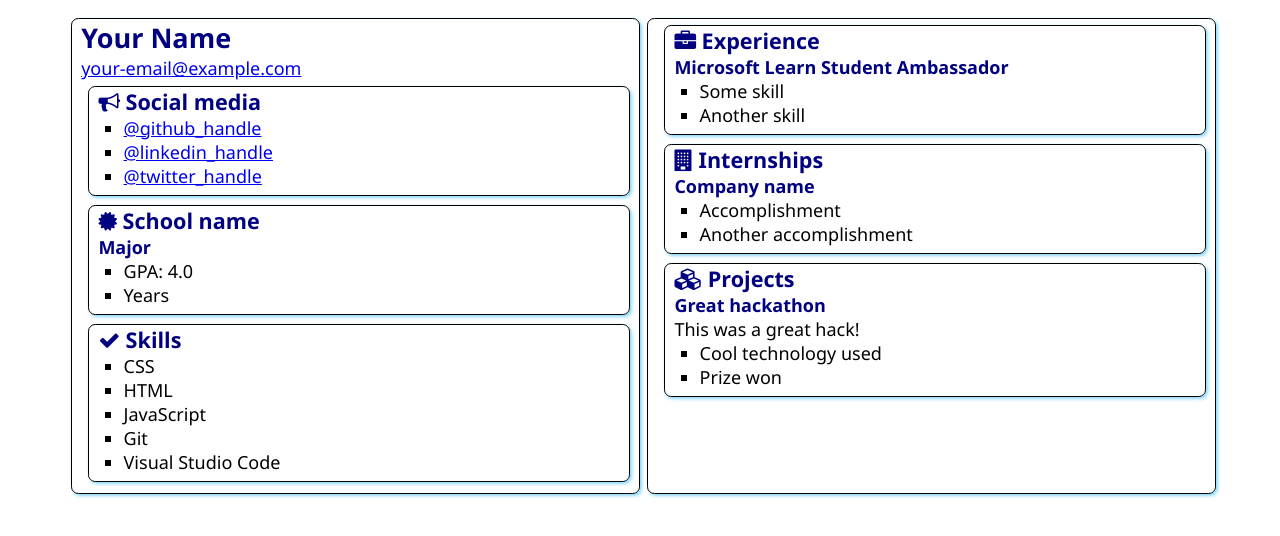
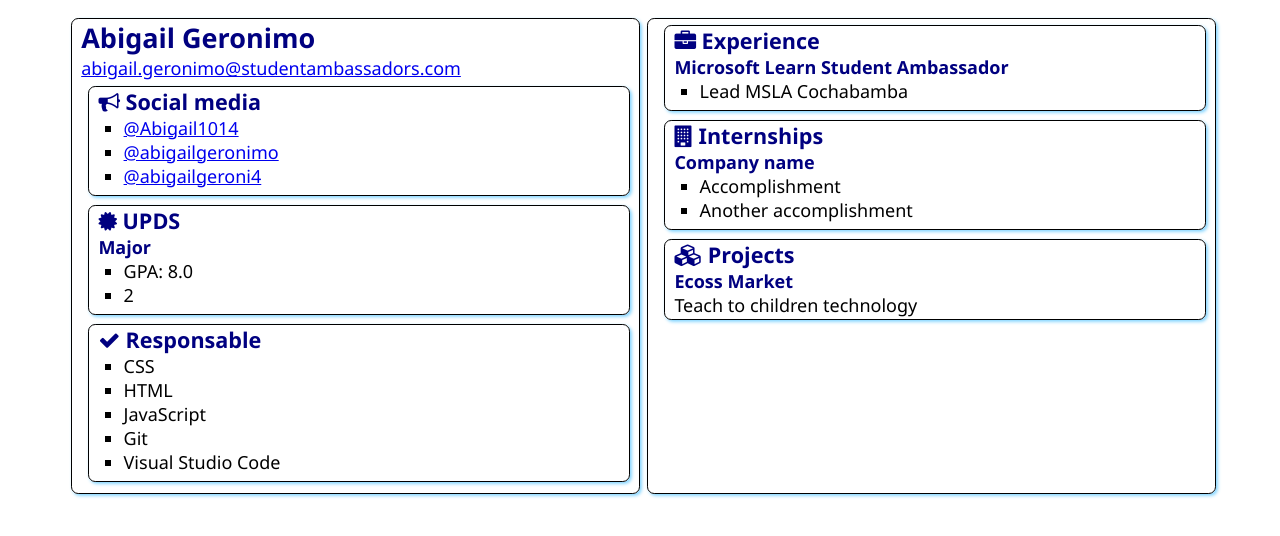
Before and after one commit to Abigail1014/-SATechnicalOnboarding, a plain HTML site: page src/index.html in a window 1280 px wide. Drawn offline with Linux system fonts and the light colour scheme.

Commit message:
Update index.html
Last changes

```diff
--- a/src/index.html
+++ b/src/index.html
@@ -12,8 +12,8 @@
 <body>
     <main>
         <article class="box">
-            <h1>Your Name</h1>
-            <div><a href="mailto:your.email@example.com">your-email@example.com</a></div>
+            <h1>Abigail Geronimo</h1>
+            <div><a href="mailto:abigail.geronimo@studentambassadors.com">abigail.geronimo@studentambassadors.com</a></div>
 
             <section class="box">
                 <h2>
@@ -21,9 +21,9 @@
                     Social media
                 </h2>
                 <ul>
-                    <li><a href="https://github.com/<handle>">@github_handle</a></li>
-                    <li><a href="https://linkedin.com/in/<handle>">@linkedin_handle</a></li>
-                    <li><a href="https://twitter.com/<handle>">@twitter_handle</a></li>
+                    <li><a href="https://github.com/Abigail1014/">@Abigail1014</a></li>
+                    <li><a href="https://linkedin.com/in/AbigailGeronimo">@abigailgeronimo</a></li>
+                    <li><a href="https://twitter.com/abigailgeronim4">@abigailgeroni4</a></li>
                 </ul>
             </section>
 
@@ -31,12 +31,12 @@
                 <div class="education">
                     <h2>
                         <i class="fa fa-certificate" aria-hidden="true"></i>
-                        School name
+                        UPDS
                     </h2>
                     <h3>Major</h3>
                     <ul>
-                        <li>GPA: 4.0</li>
-                        <li>Years</li>
+                        <li>GPA: 8.0</li>
+                        <li>2</li>
                     </ul>
                 </div>
             </section>
@@ -44,7 +44,7 @@
             <section class="box">
                 <h2>
                     <i class="fa fa-check" aria-hidden="true"></i>
-                    Skills
+                    Responsable
                 </h2>
                 <ul>
                     <li>CSS</li>
@@ -63,8 +63,8 @@
                 </h2>
                 <h3>Microsoft Learn Student Ambassador</h3>
                 <ul>
-                    <li>Some skill</li>
-                    <li>Another skill</li>
+                    <li>Lead MSLA Cochabamba</li>
+
                 </ul>
             </section>
             <section class="box">
@@ -85,12 +85,9 @@
                     Projects
                 </h2>
 
-                <h3>Great hackathon</h3>
-                <div>This was a great hack!</div>
-                <ul>
-                    <li>Cool technology used</li>
-                    <li>Prize won</li>
-                </ul>
+                <h3>Ecoss Market</h3>
+                <div>Teach to children technology</div>
+
             </section>
         </article>
 
```
